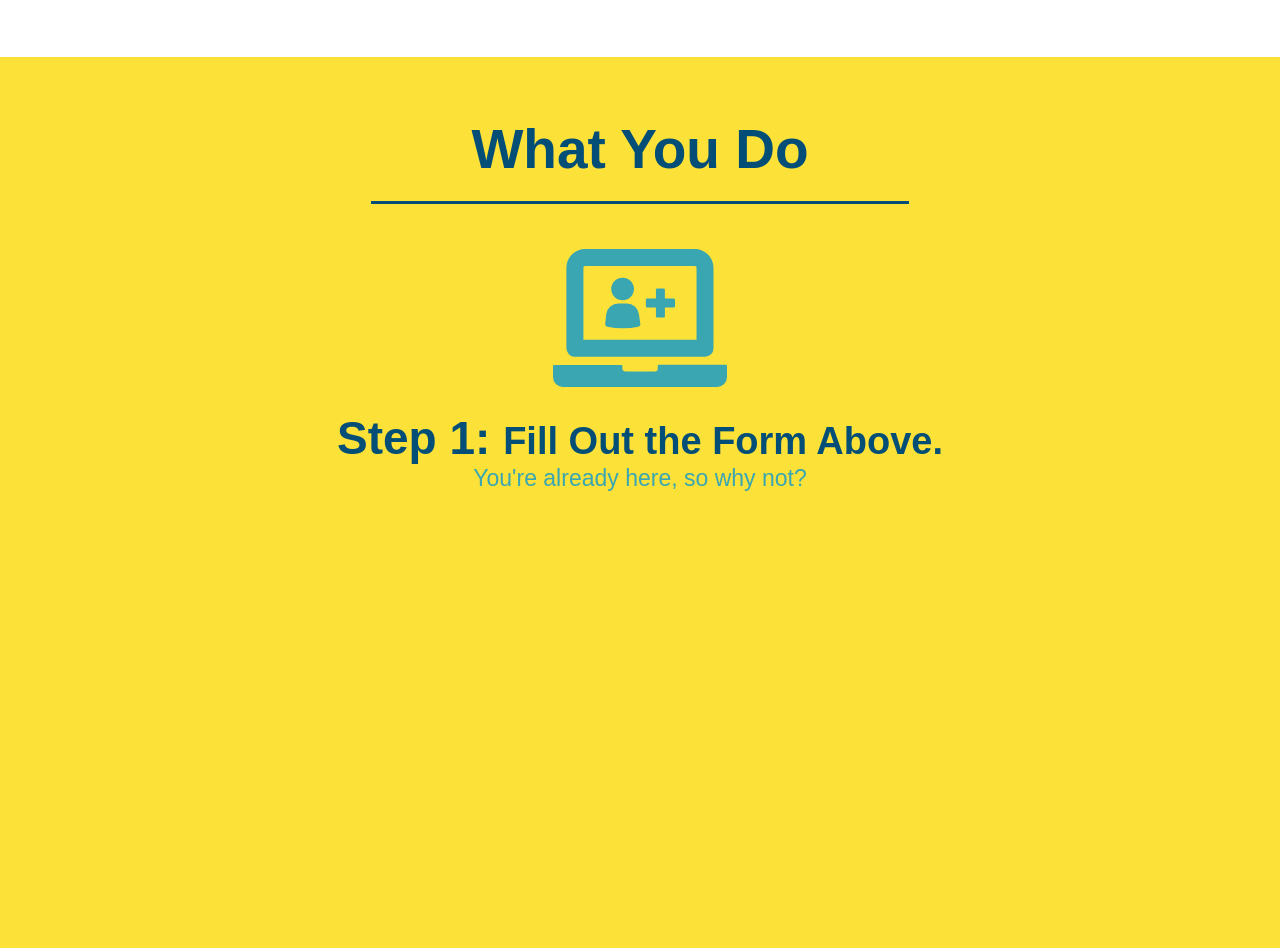
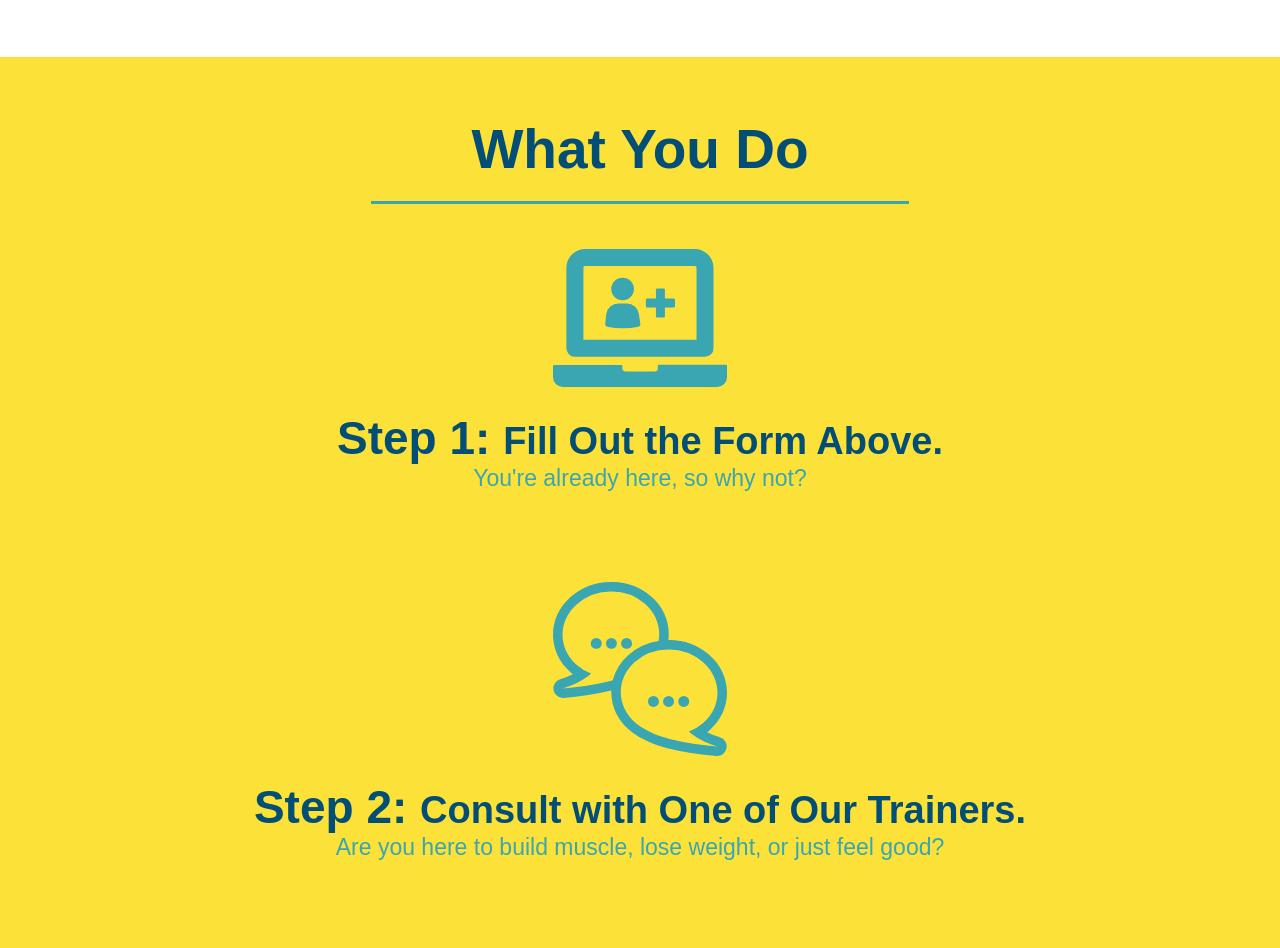
Before and after one commit to davitshirkhanyan/run-buddy, a plain HTML site: page index.html in a window 1280 px wide. Shown: the part 1003-1951 px from the top of the page. Drawn offline with Linux system fonts and the light colour scheme.

Commit message:
style what you do section

```diff
--- a/assets/css/style.css
+++ b/assets/css/style.css
@@ -78,9 +78,10 @@ section {
     background-position: center;
     position: relative;
 }
+/* Hero Styles End */
 
 .hero-form {
-    border: solid 3px #024e76;
+    border: 3px solid #024e76;
     background-color: #fce138;
     padding: 20px;
     width: 500px;
@@ -120,15 +121,9 @@ section {
     padding: 10px 20px;
     border: none;
 }
-/* Hero Styles End */
 
 .intro {
     text-align: center;
-}
-
-/* remove this entire CSS rule */
-.intro h2 {
-
 }
 
 .intro p {
@@ -136,7 +131,6 @@ section {
     color: #39a6b2;
     width: 80%;
     font-size: 20px;
-    /* add this alongside your other declarations */
     margin: 0 auto;
 }
 
@@ -145,30 +139,8 @@ section {
     background: #fce138;
 }
 
-/* and this one too */
-.steps h2 {
-
-}
-
-.section-title {
-    font-size: 55px;
-    color: #024e76;
-    margin-bottom: 35px;
-    padding: 0 100px 20px 100px;
-    border-bottom: 3px solid;
-    display: inline-block;
-}
-
-.primary-border {
-    border-color: #fce138;
-}
-
-.secondary-border {
-    border-color: #024e76;
-}
-
 .steps div {
-    margin-bottom: 80%;
+    margin-bottom: 80px;
 }
 
 .steps img {
@@ -190,3 +162,20 @@ section {
 .steps span {
     font-size: 38px;
 }
+
+.section-title {
+    font-size: 55px;
+    color: #024e76;
+    margin-bottom: 35px;
+    padding: 0 100px 20px 100px;
+    border-bottom: 3px solid;
+    display: inline-block;
+}
+
+.primary-border {
+    border-color: #fce138;
+}
+
+.secondary-border {
+    border-color: #39a6b2;
+}
```
